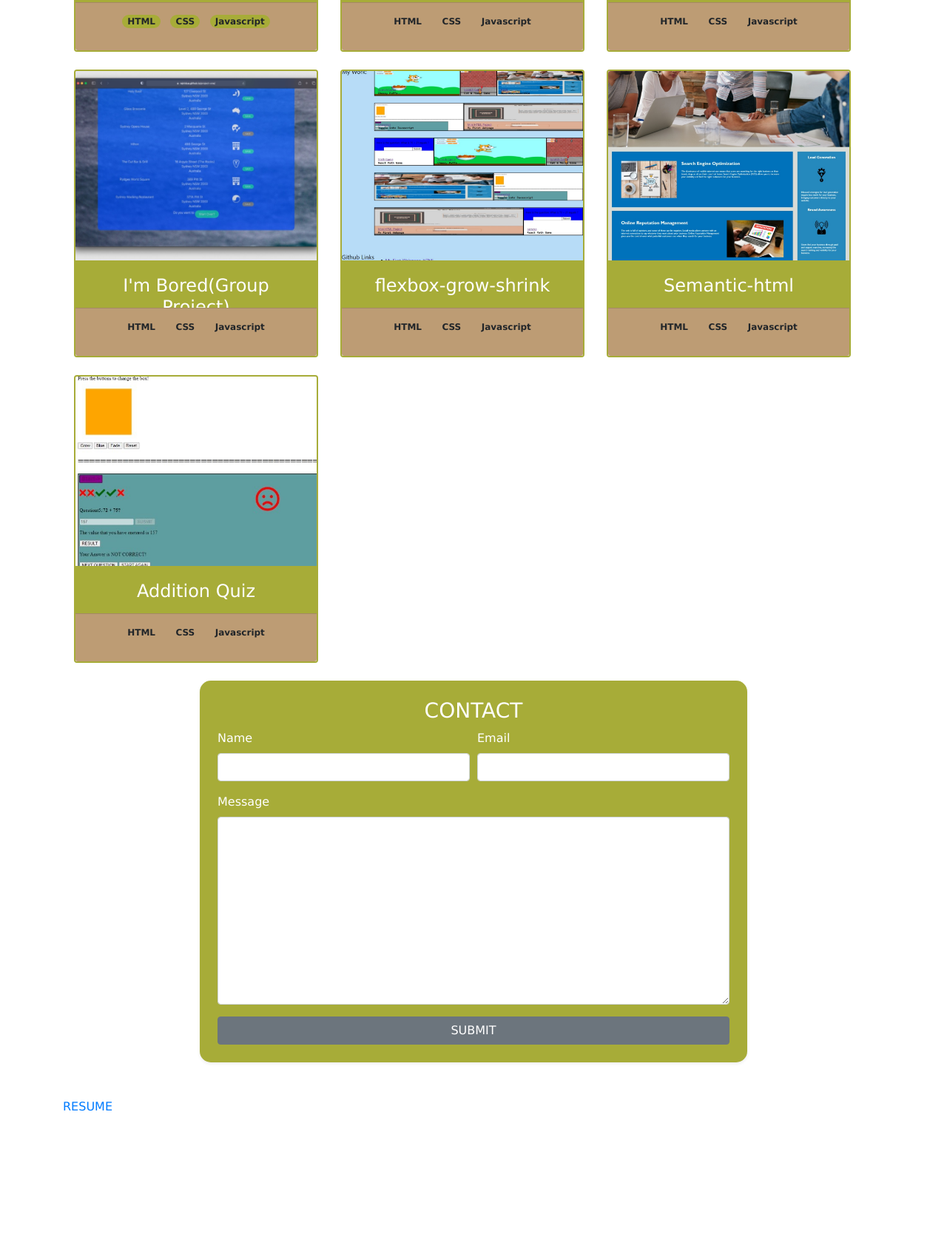
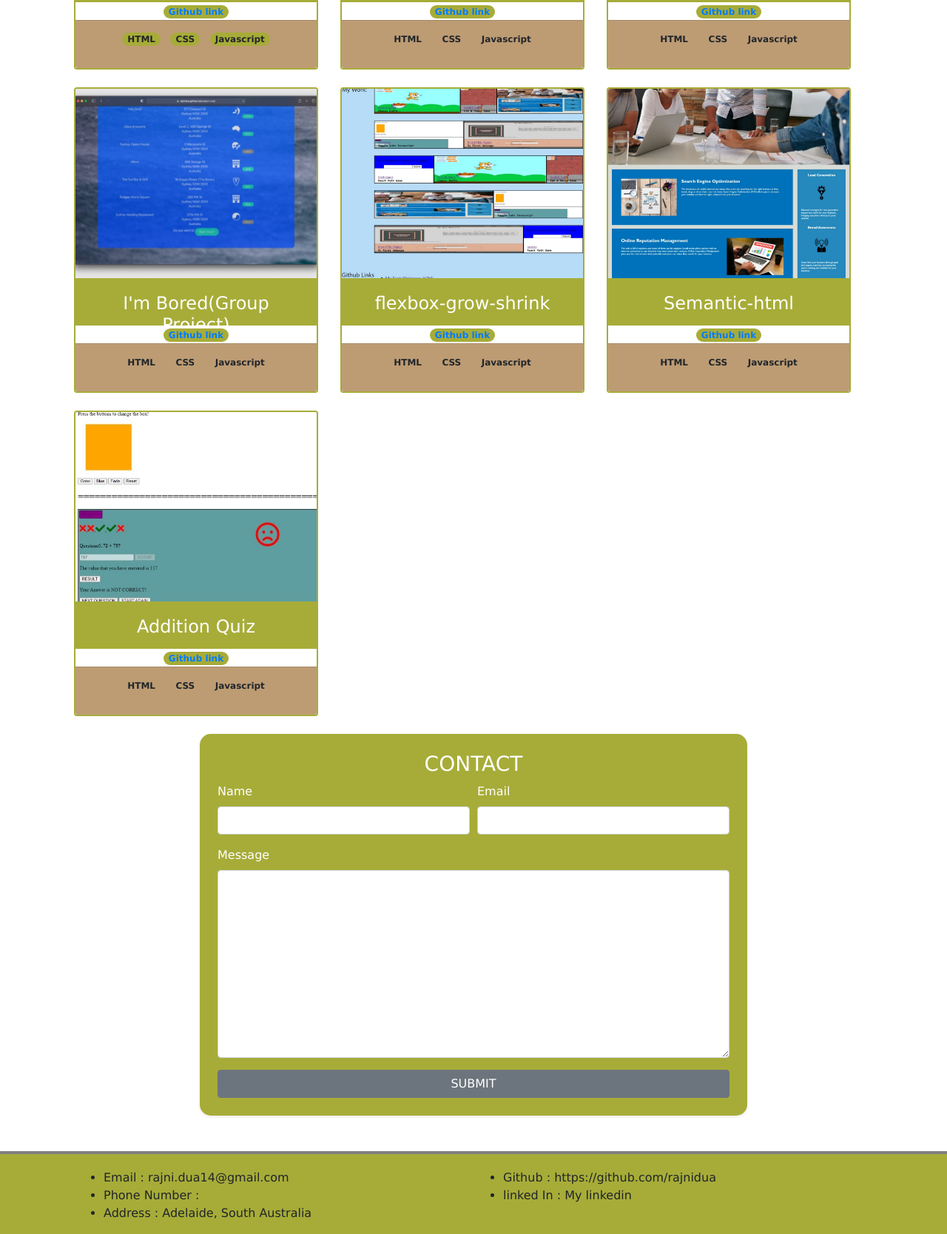
Before and after one commit to rajnidua/rajniPortfolio, a plain HTML site: page index.html in a window 1280 px wide. Shown: the part 817-2485 px from the top of the page at 74% size. Before the commit the page ends 2325 px from the top, so only its background shows below. Drawn offline with nearby package versions, Linux system fonts and the light colour scheme.

Commit message:
added footer and links to gihub

```diff
--- a/assets/css/style.css
+++ b/assets/css/style.css
@@ -119,6 +119,17 @@ background-color: var(--natural);
 }
 
 
+.footer-custom-design{
+    background-color: var(--pistachio);
+}
+
+.section-footer{
+    background-color:var(--pistachio);
+    padding-top: 20px;
+    border-top: 4px solid gray;
+}
+
+
  /* Extra small devices (portrait phones, less than 576px) */
 @media (max-width: 400px) {
     .card-img-top {
@@ -141,6 +152,10 @@ background-color: var(--natural);
 
 
  }
+
+
+
+
 
  /* Small devices (landscape phones, less than 768px) */
  @media (max-width: 767.98px) {
--- a/index.html
+++ b/index.html
@@ -77,15 +77,17 @@
                         </div>
                     </div>
                     <div class="card-body card-middle">
-                        <h4 class="card-title text-center "><a class="text-link" href="" >Weather Dashboard</a></h5>
+                        <h4 class="card-title text-center "><a class="text-link" href="https://rajnidua.github.io/weather-dashboard/" >Weather Dashboard</a></h5>
                         <!-- <p class="card-text">This is a longer card with supporting text below as a natural lead-in to additional content. This content is a little bit longer.</p> -->
                     </div>
+                    <div class="text-center"><span class ="badge badge-pill badge-custom-design"><a href = "https://github.com/rajnidua/weather-dashboard">Github link</a></span></div>
                     <div class="card-footer text-center  mb-0 card-footer-custom-design">
                         <ul class="list-inline">
                             <li class="list-inline-item"><span class ="badge badge-pill badge-custom-design">HTML</span></li>
                             <li class="list-inline-item"><span class ="badge badge-pill badge-custom-design">CSS</span></li>
                             <li class="list-inline-item"><span class ="badge badge-pill badge-custom-design">Javascript</span></li>
                         </ul>
+
                     </div>
                 </div>
             </div>
@@ -98,9 +100,10 @@
                         </div>
                     </div>
                     <div class="card-body card-middle">
-                        <h4 class="card-title text-center "><a class="text-link" href="" >Work Day Scheduler</a></h5>
+                        <h4 class="card-title text-center "><a class="text-link" href="https://rajnidua.github.io/work_day_scheduler/" >Work Day Scheduler</a></h5>
                         <!-- <p class="card-text">This is a longer card with supporting text below as a natural lead-in to additional content. This content is a little bit longer.</p> -->
                     </div>
+                    <div class="text-center"><span class ="badge badge-pill badge-custom-design"><a href = "https://github.com/rajnidua/work_day_scheduler">Github link</a></span></div>
                     <div class="card-footer text-center  mb-0 card-footer-custom-design">
                         <ul class="list-inline">
                             <li class="list-inline-item"><span class ="badge badge-pill ">HTML</span></li>
@@ -120,9 +123,10 @@
                         </div>
                     </div>
                     <div class="card-body mb-0 card-middle">
-                        <h4 class="card-title text-center"><a class="text-link" href="" >Javascript Quiz</a></h5>
+                        <h4 class="card-title text-center"><a class="text-link" href="https://rajnidua.github.io/quiz_javascript/" >Javascript Quiz</a></h5>
                         <!-- <p class="card-text">This is a longer card with supporting text below as a natural lead-in to additional content. This content is a little bit longer.</p> -->
                     </div>
+                    <div class="text-center"><span class ="badge badge-pill badge-custom-design"><a href = "https://github.com/rajnidua/quiz_javascript">Github link</a></span></div>
                     <div class="card-footer text-center  mb-0 card-footer-custom-design">
                         <ul class="list-inline">
                             <li class="list-inline-item"><span class ="badge badge-pill ">HTML</span></li>
@@ -141,9 +145,11 @@
                         </div>
                     </div>
                     <div class="card-body mb-0 card-middle">
-                        <h4 class="card-title text-center"><a class="text-link" href="" >I'm Bored(Group Project)</a></h5>
+                        <h4 class="card-title text-center"><a class="text-link" href="
+                            https://rajnidua.github.io/project-one/" >I'm Bored(Group Project)</a></h5>
                         <!-- <p class="card-text">This is a longer card with supporting text below as a natural lead-in to additional content. This content is a little bit longer.</p> -->
                     </div>
+                    <div class="text-center"><span class ="badge badge-pill badge-custom-design"><a href = "https://github.com/rajnidua/project-one">Github link</a></span></div>
                     <div class="card-footer text-center  mb-0 card-footer-custom-design">
                         <ul class="list-inline">
                             <li class="list-inline-item"><span class ="badge badge-pill ">HTML</span></li>
@@ -165,6 +171,7 @@
                         <h4 class="card-title text-center"><a class="text-link" href="" >flexbox-grow-shrink</a></h5>
                         <!-- <p class="card-text">This is a longer card with supporting text below as a natural lead-in to additional content. This content is a little bit longer.</p> -->
                     </div>
+                    <div class="text-center"><span class ="badge badge-pill badge-custom-design"><a href = "https://github.com/rajnidua/Rajni_Portfolio">Github link</a></span></div>
                     <div class="card-footer text-center mb-0 card-footer-custom-design">
                         <ul class="list-inline">
                             <li class="list-inline-item"><span class ="badge badge-pill ">HTML</span></li>
@@ -187,6 +194,7 @@
                         <h4 class="card-title text-center"><a class="text-link" href="" >Semantic-html</a></h5>
                         <!-- <p class="card-text">This is a longer card with supporting text below as a natural lead-in to additional content. This content is a little bit longer.</p> -->
                     </div>
+                    <div class="text-center"><span class ="badge badge-pill badge-custom-design"><a href = "https://github.com/rajnidua/marketing_agency_webpage">Github link</a></span></div>
                     <div class="card-footer text-center mb-0 card-footer-custom-design">
                         <ul class="list-inline">
                             <li class="list-inline-item"><span class ="badge badge-pill ">HTML</span></li>
@@ -205,9 +213,10 @@
                         </div>
                     </div>
                     <div class="card-body mb-0 card-middle">
-                        <h4 class="card-title text-center"><a class="text-link" href="" >Addition Quiz</a></h5>
+                        <h4 class="card-title text-center"><a class="text-link" href="https://rajnidua.github.io/jiggle-into-javascript/" >Addition Quiz</a></h5>
                         <!-- <p class="card-text">This is a longer card with supporting text below as a natural lead-in to additional content. This content is a little bit longer.</p> -->
                     </div>
+                    <div class="text-center"><span class ="badge badge-pill badge-custom-design"><a href = "https://github.com/rajnidua/jiggle-into-javascript">Github link</a></span></div>
                     <div class="card-footer text-center mb-0 card-footer-custom-design">
                         <ul class="list-inline">
                             <li class="list-inline-item"><span class ="badge badge-pill ">HTML</span></li>
@@ -218,8 +227,7 @@
                 </div>
             </div>
 
-        </div>
-    </div>
+        </div>    </div>
     <!-- </section>  -->
 
 
@@ -247,7 +255,39 @@
             </form>
         </div>
     </div>
-<div class="container"><a href="./assets/images/RAJNI_RESUME.pdf">RESUME</a></div>
+
+
+<!-- <div class ="container'">
+    <footer>
+        <div class = "col col-12 col-md-6">Email : rajni.dua14@gmail.com</div>
+        <div class = "col col-12 col-md-6">Github : <a href="https://Github.com"></a>/div>
+    </footer>
+</div> -->
+<!-- <div class ="footer containers"> -->
+    <div class="section-footer">
+    <div class="container">
+<div class="row container footer-custom-design">
+    <div class="col col-12 col-md-6">
+      <ul>
+          <li>Email : rajni.dua14@gmail.com</li>
+          <li>Phone Number : </li>
+          <li>Address : Adelaide, South Australia</li>
+      </ul>
+    </div>
+    <div class="col col-12 col-md-6 ">
+      <ul>
+          <li>Github : <a href = " https://github.com/rajnidua"></a> https://github.com/rajnidua</li>
+
+          <li>linked In : <a href = "https://linkedin.com"></a>My linkedin</li>
+
+      </ul>
+    </div>
+</div>
+    </div>
+    </div>
+<!-- s</div> -->
+
+
 
 
 </body>
```
